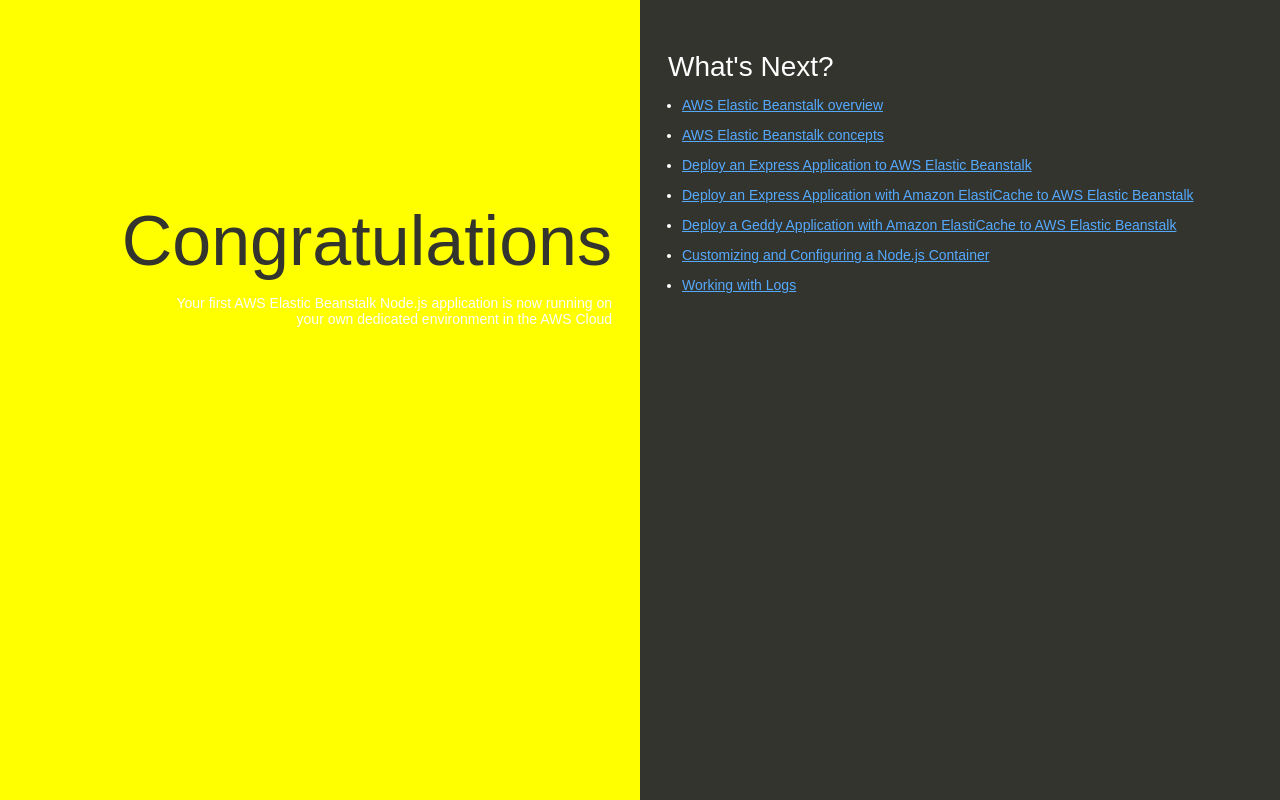
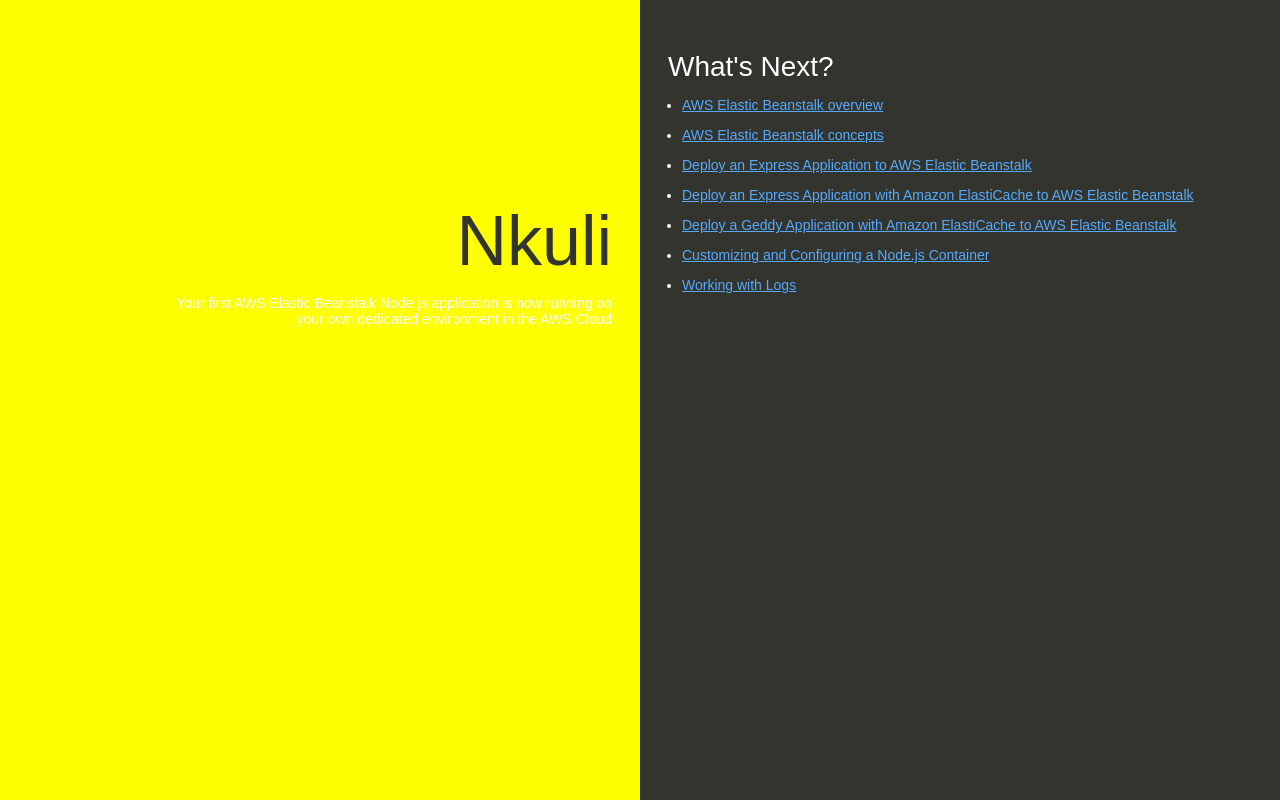
Before and after one commit to Nkuli43/my-nodejs-app, a website: page index.html in a window 1280 px wide. Drawn offline with Linux system fonts and the light colour scheme.

Commit message:
Change heading from 'Congratulations' to 'Nkuli'
changed name from congratulations to Nkuli

```diff
--- a/index.html
+++ b/index.html
@@ -74,7 +74,7 @@
   </head>
   <body>
     <div class="textColumn">
-      <h1>Congratulations</h1>
+      <h1>Nkuli</h1>
       <p>Your first AWS Elastic Beanstalk Node.js application is now running on your own dedicated environment in the AWS Cloud</p>
     </div>
     <div class="linksColumn">
```
